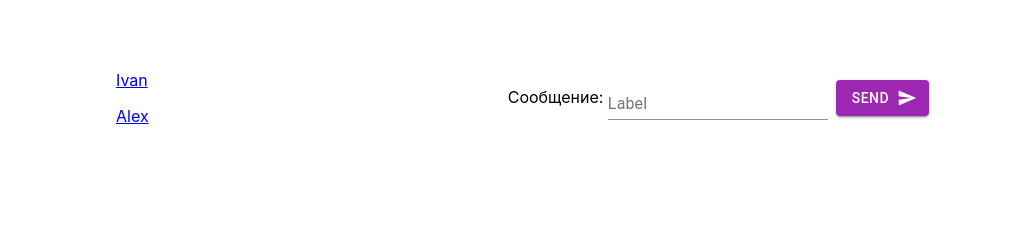
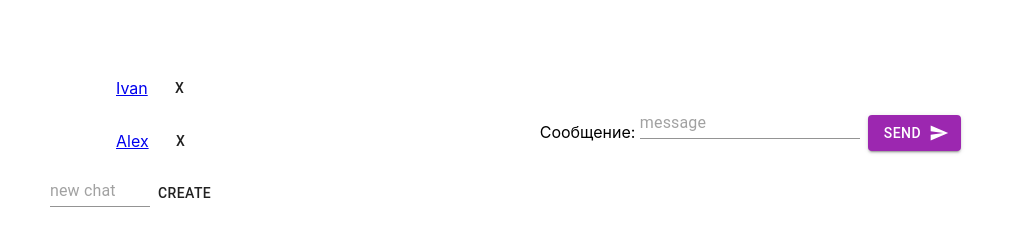
Before and after one commit to Ksen-Chik/React, a React (Create React App) app in the folder myApp/: page /chats/1 in a window 1280 px wide. Shown: the part 392-638 px from the top of the page, without its empty margins (0-1025 px from the left). Built offline with nearby package versions, Linux system fonts and the light colour scheme.

Commit message:
Выделен презентационный компонент для чатов

```diff
--- a/myApp/src/App.js
+++ b/myApp/src/App.js
@@ -3,12 +3,35 @@ import "./App.css";
 import { Provider } from "react-redux";
 import { store, persistor } from "./components/store";
 import { PersistGate, } from 'redux-persist/integration/react';
+import { createTheme, makeStyles, ThemeProvider } from '@material-ui/core/styles';
+import purple from '@material-ui/core/colors/purple';
+import green from '@material-ui/core/colors/green';
 
 function App() {
+
+  const theme = createTheme({
+    palette: {
+      primary: {
+        main: purple[500],
+      },
+      secondary: {
+        main: green[500],
+      },
+    },
+  });
+
+  const useStyles = makeStyles((theme) => ({
+    button: {
+      margin: theme.spacing(1),
+    },
+  }));
+
   return (
     <Provider store={store}>
       <PersistGate persistor={persistor}>
-        <Routes />
+        <ThemeProvider theme={theme}>
+          <Routes />
+        </ThemeProvider>
       </PersistGate>
     </Provider>
   );
--- a/myApp/src/components/chat/index.js
+++ b/myApp/src/components/chat/index.js
@@ -1,16 +1,15 @@
 import TextField from "@material-ui/core/TextField";
-import { createTheme, makeStyles, ThemeProvider } from '@material-ui/core/styles';
 import Button from '@material-ui/core/Button';
 import { useState, useRef } from "react";
 import "./index.css";
 import Chats from "../chats";
 import SendIcon from '@material-ui/icons/Send';
-import purple from '@material-ui/core/colors/purple';
-import green from '@material-ui/core/colors/green';
 import { useSelector, useDispatch, shallowEqual } from 'react-redux';
 import { getChats } from "../store/chats/selectors";
 import { addMessage } from "../store/messages/actions";
 import { getMessages } from "../store/messages/selectors";
+import { makeStyles } from '@material-ui/core/styles';
+import { addChat, deleteChat } from "../store/chats/actions";
 
 const imgUrl =
     "https://upload.wikimedia.org/wikipedia/commons/thumb/a/a7/React-icon.svg/";
@@ -21,17 +20,6 @@ function Chat(props) {
     const { messages } = useSelector(getMessages, shallowEqual);
 
     const dispatch = useDispatch();
-
-    const theme = createTheme({
-        palette: {
-            primary: {
-                main: purple[500],
-            },
-            secondary: {
-                main: green[500],
-            },
-        },
-    });
 
     const inputRef = useRef(null);
 
@@ -53,6 +41,9 @@ function Chat(props) {
     }
 
     if (props.match.params.chatId && +props.match.params.chatId !== chatID) {
+
+        console.log(chats);
+
         let currentChat = chats.find(ch => ch.id === +props.match.params.chatId);
 
         setMessageAuthor(currentChat.user);
@@ -61,7 +52,7 @@ function Chat(props) {
     }
 
     const sendMessage = (msgAuthor, msgText) => {
-        if (msgAuthor === "" && msgText === "") {
+        if (msgAuthor === "" || msgText === "") {
             return;
         }
 
@@ -70,6 +61,10 @@ function Chat(props) {
         dispatch(putMessageToStoreWithThunk(chatID, newMessage));
 
         inputRef.current.focus();
+    }
+
+    const addChatHandler = (user) => {
+        ;
     }
 
     const useStyles = makeStyles((theme) => ({
@@ -85,9 +80,6 @@ function Chat(props) {
             <label>Сообщение: </label>
             <TextField
                 placeholder="message"
-                label="Label"
-                //value={messageText}
-                //onChange={(event) => { setMessageText(event.target.value) }}
                 inputRef={inputRef}
             />
 
@@ -106,12 +98,14 @@ function Chat(props) {
 
     return (
         <div className="chat">
-            <ThemeProvider theme={theme}>
             <img src={imgUrl + "1280px-React-icon.svg.png"} />
 
             <div className="content">
 
-                    <Chats chats={chats} />
+                <Chats
+                    chats={chats}
+                    addChat={(user) => dispatch(addChat(user))}
+                    deleteChat={(id) => dispatch(deleteChat(id))} />
 
                 <div className="messages">
                     {currentMessages.map((message, index) =>
@@ -121,7 +115,6 @@ function Chat(props) {
                     {form}
                 </div>
             </div>
-            </ThemeProvider>
         </div >
     );
 }
--- /dev/null
+++ b/myApp/src/components/chats/index.css
@@ -0,0 +1,11 @@
+.new-chat-name {
+    max-width: 100px;
+}
+.new-chat-creator {
+    display: flex;
+    flex-direction: row;
+    margin-left: 50px;
+}
+.chat-create-button {
+    margin-left: 10px;
+}
--- a/myApp/src/components/chats/index.js
+++ b/myApp/src/components/chats/index.js
@@ -1,8 +1,14 @@
+import "./index.css";
 import List from "@material-ui/core/List";
 import ListItem from "@material-ui/core/ListItem";
 import { Link } from "react-router-dom";
+import TextField from "@material-ui/core/TextField";
+import { useRef } from "react";
+import Button from '@material-ui/core/Button';
 
 function Chats(props) {
+
+    const inputRef = useRef(null);
 
     return (
         <div className="chats">
@@ -11,9 +17,29 @@ function Chats(props) {
                     {props.chats.map((chat) =>
                         <ListItem key={chat.id}>
                             <Link to={`/chats/${chat.id}`}>{chat.user}</Link>
+                            <Button
+                                className='chat-delete-button'
+                                onClick={() => {
+                                    props.deleteChat(chat.id);
+                                }}
+                            >X</Button>
                         </ListItem>)}
                 </List>
             </nav>
+            <div className='new-chat-creator'>
+                <TextField
+                    className="new-chat-name"
+                    placeholder="new chat"
+                    inputRef={inputRef}
+                />
+                <Button
+                    className='chat-create-button'
+                    onClick={() => {
+                        props.addChat(inputRef.current.value);
+                        inputRef.current.value = "";
+                    }}
+                >Create</Button>
+            </div>
         </div>
     );
 }
--- a/myApp/src/components/store/chats/reducer.js
+++ b/myApp/src/components/store/chats/reducer.js
@@ -12,7 +12,7 @@ export const chatsReducer = (state = initialState, { type, payload }) => {
                 chats: [
                     ...state.chats,
                     {
-                        id: `${state.chats.length}`,
+                        id: state.chats.length + 1,
                         user: payload,
                     },
                 ],
```
Lines whose indentation alone changed are shown as unchanged.
